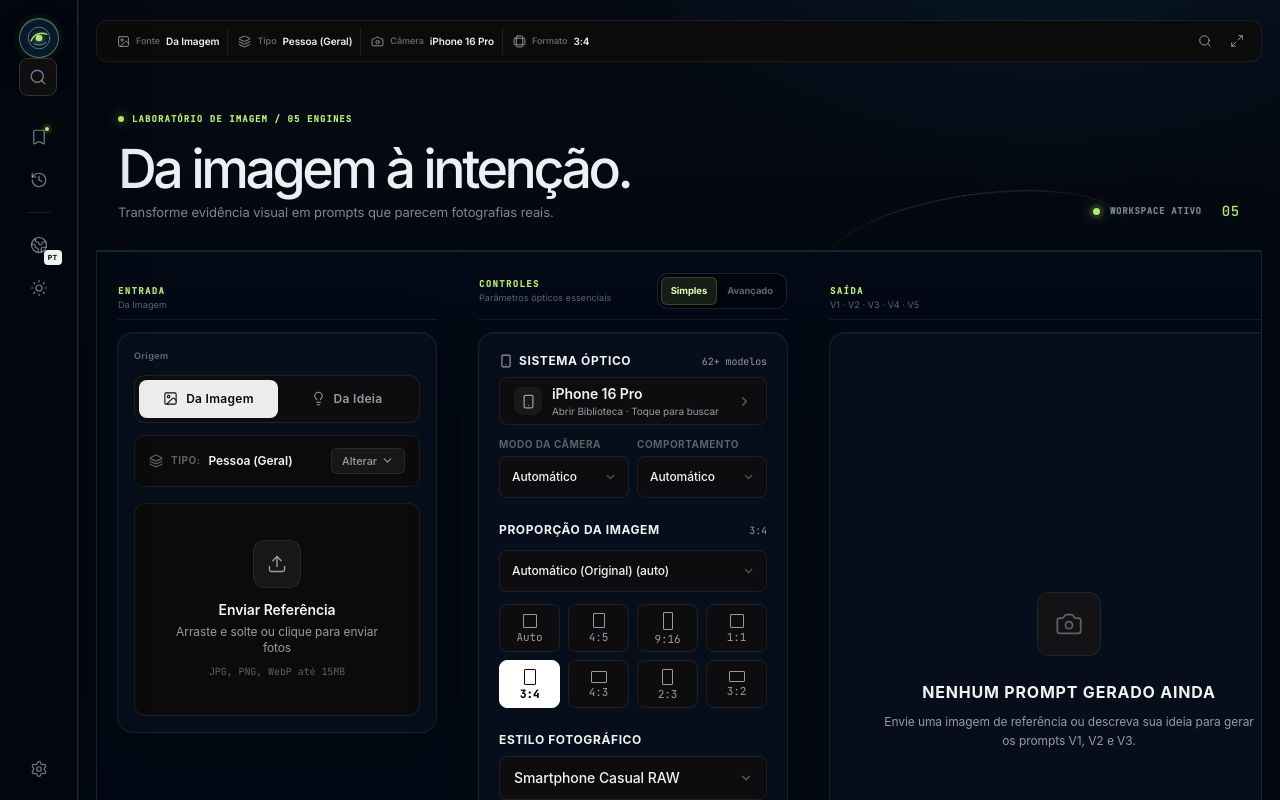
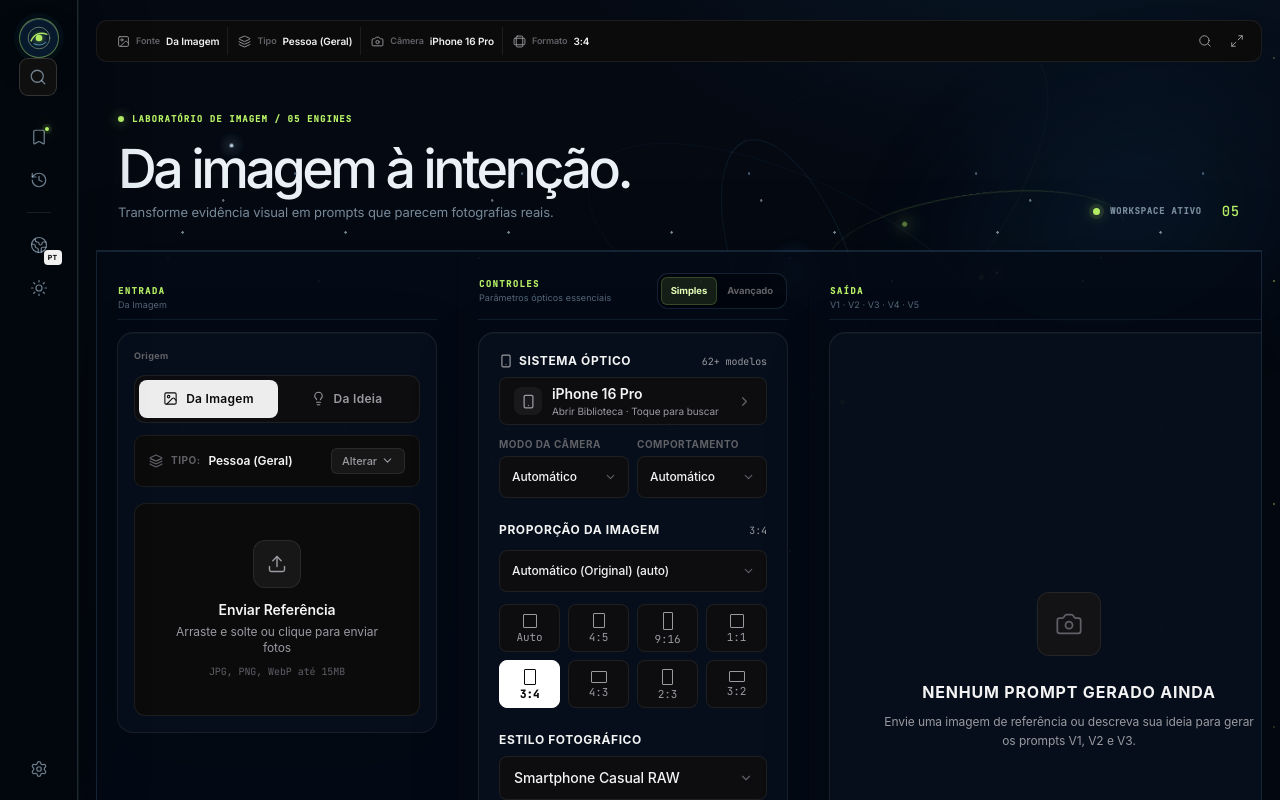
Before and after one commit to Luvvperry/elite-prompts, a React (Vite) app: page / in a window 1280 px wide. Shown: the top 800 px of the page. Built offline with nearby package versions, Linux system fonts and the light colour scheme; a web font is replaced by a local one.

Commit message:
Add cosmic background and Made by xavi footer

```diff
--- a/App.tsx
+++ b/App.tsx
@@ -650,6 +650,18 @@ const App: React.FC = () => {
 
   return (
     <div className={`app-shell min-h-screen selection:bg-zinc-900 selection:text-white dark:selection:bg-white dark:selection:text-zinc-950 flex flex-col relative transition-colors duration-200 ${focusMode ? 'is-focus-mode' : ''}`}>
+      <div className="ep-universe" aria-hidden="true">
+        <span className="ep-universe-nebula ep-universe-nebula-a" />
+        <span className="ep-universe-nebula ep-universe-nebula-b" />
+        <span className="ep-universe-star ep-universe-star-a" />
+        <span className="ep-universe-star ep-universe-star-b" />
+        <span className="ep-universe-star ep-universe-star-c" />
+        <span className="ep-universe-star ep-universe-star-d" />
+        <span className="ep-universe-orbit ep-universe-orbit-a" />
+        <span className="ep-universe-orbit ep-universe-orbit-b" />
+        <span className="ep-universe-orbit ep-universe-orbit-c" />
+        <span className="ep-universe-core" />
+      </div>
 
       {/* Application chrome */}
       <Header
@@ -803,6 +815,7 @@ const App: React.FC = () => {
 
       <footer className="studio-footer mt-auto lg:pl-[64px]">
         <span className="studio-footer-line" />
+        <span className="studio-footer-credit"><i aria-hidden="true">✦</i> Made by xavi</span>
       </footer>
 
       {/* 4. Presets Modal */}
--- a/index.css
+++ b/index.css
@@ -1476,3 +1476,68 @@ select, input[type="text"], input[type="number"] { min-height: 42px; }
   .ep-masthead-signal { padding-left: 0; }
   .pro-studio-grid { border-radius: 0 0 16px 16px !important; }
 }
+
+
+/* Cosmic depth layer — a quiet animated universe behind the working surface. */
+.ep-universe {
+  position: fixed; inset: 0; z-index: 0; overflow: hidden; pointer-events: none;
+  opacity: .78; transition: opacity 400ms ease;
+}
+.ep-universe::before {
+  content: ""; position: absolute; inset: 0; opacity: .58;
+  background-image:
+    radial-gradient(circle at 12% 18%, rgba(210, 239, 255, .88) 0 1px, transparent 1.5px),
+    radial-gradient(circle at 30% 72%, rgba(153, 201, 240, .62) 0 1px, transparent 1.5px),
+    radial-gradient(circle at 67% 26%, rgba(184, 242, 102, .62) 0 1px, transparent 1.5px),
+    radial-gradient(circle at 83% 78%, rgba(211, 234, 255, .7) 0 1px, transparent 1.5px),
+    radial-gradient(circle at 54% 88%, rgba(121, 177, 221, .56) 0 1px, transparent 1.5px);
+  background-size: 163px 197px, 227px 241px, 191px 223px, 269px 257px, 311px 293px;
+  mask-image: linear-gradient(to bottom, transparent, black 12%, black 82%, transparent);
+}
+.ep-universe-nebula { position: absolute; border-radius: 50%; filter: blur(48px); mix-blend-mode: screen; opacity: .22; }
+.ep-universe-nebula-a { width: 38vw; height: 24vw; top: 8%; right: -7%; background: radial-gradient(ellipse, rgba(40, 112, 188, .55), transparent 68%); transform: rotate(-24deg); }
+.ep-universe-nebula-b { width: 34vw; height: 26vw; bottom: -7%; left: 7%; background: radial-gradient(ellipse, rgba(35, 86, 147, .48), transparent 68%); transform: rotate(18deg); }
+.ep-universe-star { position: absolute; width: 3px; height: 3px; border-radius: 50%; background: #d8efff; box-shadow: 0 0 10px 2px rgba(178, 221, 250, .58); }
+.ep-universe-star-a { top: 18%; left: 18%; }
+.ep-universe-star-b { top: 34%; right: 22%; width: 2px; height: 2px; }
+.ep-universe-star-c { bottom: 25%; left: 47%; width: 2px; height: 2px; }
+.ep-universe-star-d { bottom: 14%; right: 9%; }
+.ep-universe-orbit { position: absolute; left: 62%; top: 34%; border: 1px solid rgba(103, 160, 207, .14); border-radius: 50%; transform: translate(-50%, -50%) rotate(-22deg); }
+.ep-universe-orbit::after { content: ""; position: absolute; width: 5px; height: 5px; top: 50%; right: -2px; border-radius: 50%; background: var(--ep-amber); box-shadow: 0 0 15px 3px rgba(184, 242, 102, .54); transform: translateY(-50%); }
+.ep-universe-orbit-a { width: 280px; height: 116px; }
+.ep-universe-orbit-b { width: 450px; height: 185px; opacity: .54; transform: translate(-50%, -50%) rotate(26deg); }
+.ep-universe-orbit-b::after { top: 0; right: 32%; }
+.ep-universe-orbit-c { width: 650px; height: 265px; opacity: .28; transform: translate(-50%, -50%) rotate(-43deg); }
+.ep-universe-orbit-c::after { top: 100%; right: 29%; }
+.ep-universe-core { position: absolute; left: 62%; top: 34%; width: 76px; height: 76px; border-radius: 50%; transform: translate(-50%, -50%); background: radial-gradient(circle, rgba(53, 119, 180, .20), transparent 64%); filter: blur(3px); }
+.dark .ep-universe { opacity: .92; }
+.dark .ep-universe::before { opacity: .7; }
+.studio-main, .studio-footer, .pro-shell { position: relative; z-index: 1; }
+.studio-footer { position: relative; z-index: 2; height: 62px !important; padding-bottom: 19px !important; gap: 13px; flex-direction: column; }
+.studio-footer-line { width: min(760px, 62vw) !important; background: linear-gradient(90deg, transparent, rgba(104, 162, 211, .32), transparent) !important; }
+.studio-footer-credit { color: rgba(180, 208, 230, .52); font: 600 9px/1 "JetBrains Mono", monospace; letter-spacing: .13em; text-transform: uppercase; }
+.studio-footer-credit i { color: var(--ep-amber); font-style: normal; margin-right: 5px; text-shadow: 0 0 10px rgba(184,242,102,.68); }
+@media (prefers-reduced-motion: no-preference) {
+  .ep-universe-orbit-a { animation: ep-orbit-drift-a 22s linear infinite; }
+  .ep-universe-orbit-b { animation: ep-orbit-drift-b 31s linear infinite reverse; }
+  .ep-universe-orbit-c { animation: ep-orbit-drift-c 44s linear infinite; }
+  .ep-universe-star { animation: ep-star-twinkle 4s ease-in-out infinite; }
+  .ep-universe-star-b { animation-delay: -1.3s; }
+  .ep-universe-star-c { animation-delay: -2.7s; }
+  .ep-universe-star-d { animation-delay: -3.5s; }
+  .ep-universe-nebula-a { animation: ep-nebula-breathe 12s ease-in-out infinite; }
+  .ep-universe-nebula-b { animation: ep-nebula-breathe 17s ease-in-out -5s infinite reverse; }
+  .studio-footer-credit { animation: ep-credit-in 700ms var(--ease-out) 450ms both; }
+}
+@keyframes ep-orbit-drift-a { from { transform: translate(-50%, -50%) rotate(-22deg); } to { transform: translate(-50%, -50%) rotate(338deg); } }
+@keyframes ep-orbit-drift-b { from { transform: translate(-50%, -50%) rotate(26deg); } to { transform: translate(-50%, -50%) rotate(-334deg); } }
+@keyframes ep-orbit-drift-c { from { transform: translate(-50%, -50%) rotate(-43deg); } to { transform: translate(-50%, -50%) rotate(317deg); } }
+@keyframes ep-star-twinkle { 0%, 100% { opacity: .36; transform: scale(.72); } 50% { opacity: 1; transform: scale(1.3); } }
+@keyframes ep-nebula-breathe { 0%, 100% { opacity: .14; transform: scale(.94) rotate(-24deg); } 50% { opacity: .3; transform: scale(1.08) rotate(-18deg); } }
+@keyframes ep-credit-in { from { opacity: 0; transform: translateY(5px); } to { opacity: 1; transform: translateY(0); } }
+@media (max-width: 1023px) {
+  .ep-universe-orbit { left: 72%; top: 20%; transform: translate(-50%, -50%) scale(.7) rotate(-22deg); }
+  .ep-universe-orbit-b, .ep-universe-orbit-c { display: none; }
+  .ep-universe-nebula-a { width: 70vw; height: 40vw; right: -20%; }
+  .studio-footer { height: 56px !important; padding-bottom: 15px !important; }
+}
```
